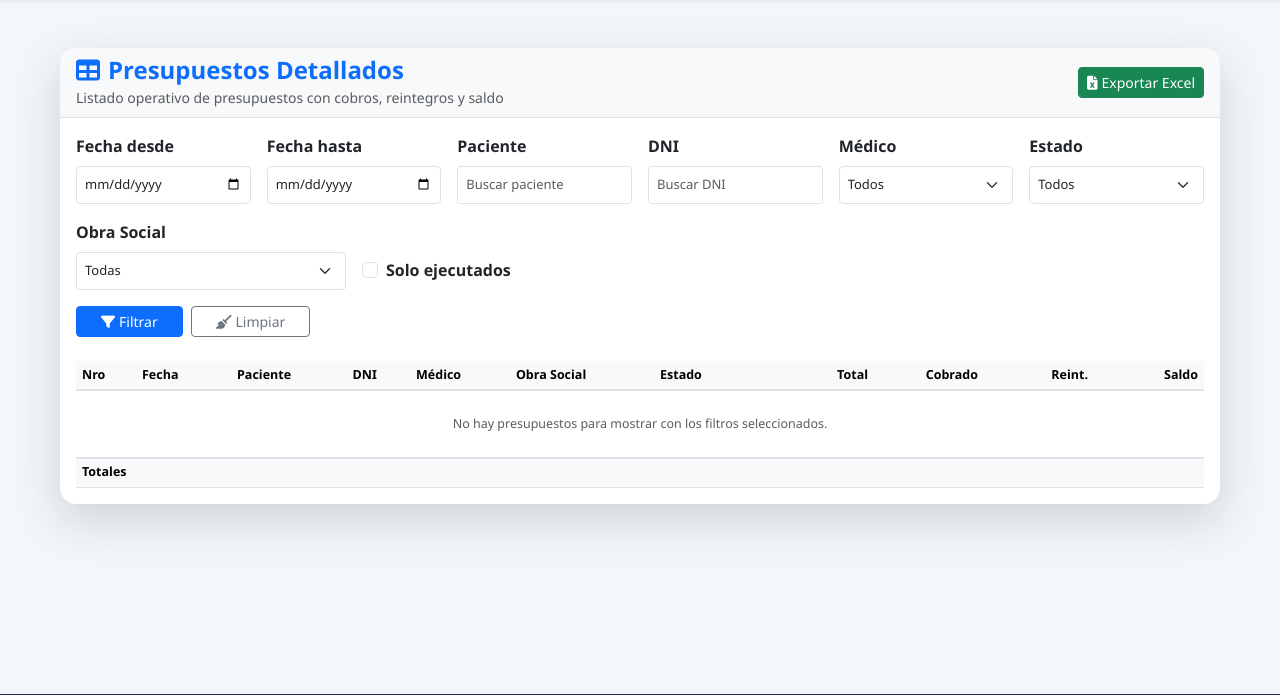
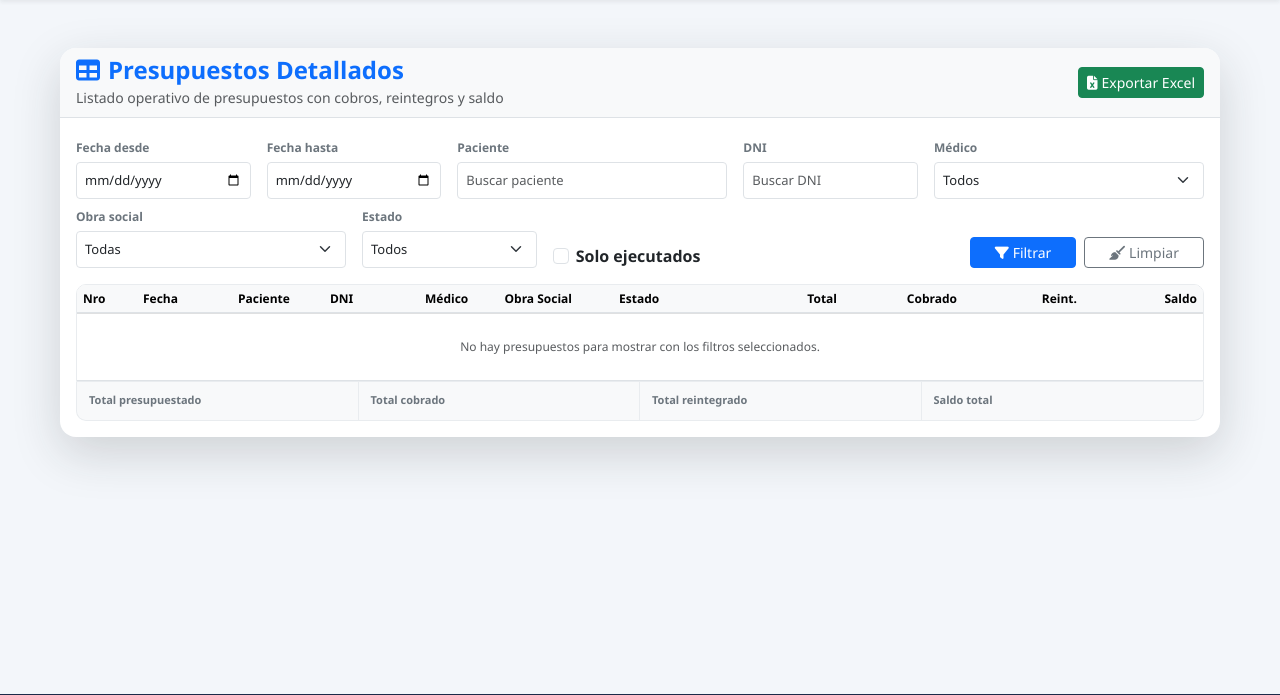
Before and after one commit to alexisguantay12/sistemas, a Django app: template templates/presupuestos/reportes/presupuestos_detallado.html in a window 1280 px wide. Shown: the part 62-757 px from the top of the page. Run offline with Django 3.2, Linux system fonts and the light colour scheme; the template is opened without the code that fills it, so the values that code supplies are empty; some libraries are stand-ins or nearby versions.

Commit message:
Reportes Presupuestos

```diff
--- a/templates/presupuestos/reportes/presupuestos_detallado.html
+++ b/templates/presupuestos/reportes/presupuestos_detallado.html
@@ -3,6 +3,24 @@
 
 {% block content %}
 <style>
+    .card-reporte {
+        border-radius: 16px;
+        overflow: hidden;
+    }
+
+    .filtros-reporte .form-control,
+    .filtros-reporte .form-select {
+        font-size: 13px;
+        min-height: 37px;
+    }
+
+    .filtros-reporte .form-label {
+        font-size: 12px;
+        margin-bottom: 5px;
+        color: #6c757d;
+        font-weight: 600;
+    }
+
     .tabla-reporte td,
     .tabla-reporte th {
         font-size: 12.5px;
@@ -12,10 +30,11 @@
 
     .tabla-reporte thead th {
         white-space: nowrap;
-    }
-
-    .tabla-reporte .text-nowrap {
-        white-space: nowrap;
+        position: sticky;
+        top: 0;
+        z-index: 2;
+        background: #f8f9fa;
+        box-shadow: inset 0 -1px 0 #dee2e6;
     }
 
     .badge-estado {
@@ -24,36 +43,63 @@
         border-radius: 0.5rem;
     }
 
-    .card-reporte {
-        border-radius: 16px;
-        overflow: hidden;
+    .tabla-scroll {
+        max-height: 62vh;
+        overflow-y: auto;
+        border: 1px solid #e9ecef;
+        border-radius: 10px 10px 0 0;
     }
 
-    .filtros-reporte .form-control,
-    .filtros-reporte .form-select {
-        font-size: 13px;
-        min-height: 38px;
+    .totales-fijos {
+        border: 1px solid #e9ecef;
+        border-top: 0;
+        border-radius: 0 0 10px 10px;
+        background: #f8f9fa;
     }
 
-    .tabla-scroll {
-        max-height: 70vh;
-        overflow-y: auto;
+    .totales-fijos .item-total {
+        padding: 10px 12px;
+        border-right: 1px solid #e9ecef;
     }
 
-    .tabla-scroll thead th {
-        position: sticky;
-        top: 0;
-        z-index: 2;
-        background: #f8f9fa;
-        box-shadow: inset 0 -1px 0 #dee2e6;
+    .totales-fijos .item-total:last-child {
+        border-right: 0;
     }
 
-    .tfoot-reporte td {
-        position: sticky;
-        bottom: 0;
-        background: #f8f9fa;
-        box-shadow: inset 0 1px 0 #dee2e6;
-        z-index: 1;
+    .totales-fijos .titulo-total {
+        font-size: 11px;
+        color: #6c757d;
+        font-weight: 600;
+        display: block;
+        margin-bottom: 2px;
+    }
+
+    .totales-fijos .valor-total {
+        font-size: 13px;
+        font-weight: 700;
+        white-space: nowrap;
+    }
+
+    .acciones-filtros {
+        display: flex;
+        gap: 8px;
+        align-items: end;
+        justify-content: end;
+    }
+
+    .checkbox-wrap {
+        display: flex;
+        align-items: center;
+        gap: 7px;
+        min-height: 37px;
+        padding-top: 25px;
+    }
+
+    @media (max-width: 1400px) {
+        .tabla-reporte td,
+        .tabla-reporte th {
+            font-size: 12px;
+        }
     }
 </style>
 
@@ -75,37 +121,38 @@
 
         <div class="card-body">
 
-            <!-- FILTROS -->
-            <form method="get" class="row g-3 mb-4 filtros-reporte">
+            <form method="get" class="filtros-reporte mb-3">
 
+                <!-- FILA 1 -->
+                <div class="row g-3 align-items-end mb-1">
                     <div class="col-md-2">
-                    <label class="form-label fw-semibold">Fecha desde</label>
+                        <label class="form-label">Fecha desde</label>
                         <input type="date" name="fecha_desde" class="form-control form-control-sm"
                                value="{{ request.GET.fecha_desde }}">
                     </div>
 
                     <div class="col-md-2">
-                    <label class="form-label fw-semibold">Fecha hasta</label>
+                        <label class="form-label">Fecha hasta</label>
                         <input type="date" name="fecha_hasta" class="form-control form-control-sm"
                                value="{{ request.GET.fecha_hasta }}">
                     </div>
 
-                <div class="col-md-2">
-                    <label class="form-label fw-semibold">Paciente</label>
+                    <div class="col-md-3">
+                        <label class="form-label">Paciente</label>
                         <input type="text" name="paciente" placeholder="Buscar paciente"
                                class="form-control form-control-sm"
                                value="{{ request.GET.paciente }}">
                     </div>
 
                     <div class="col-md-2">
-                    <label class="form-label fw-semibold">DNI</label>
+                        <label class="form-label">DNI</label>
                         <input type="text" name="dni" placeholder="Buscar DNI"
                                class="form-control form-control-sm"
                                value="{{ request.GET.dni }}">
                     </div>
 
-                <div class="col-md-2">
-                    <label class="form-label fw-semibold">Médico</label>
+                    <div class="col-md-3">
+                        <label class="form-label">Médico</label>
                         <select name="medico" class="form-select form-select-sm">
                             <option value="">Todos</option>
                             {% for m in medicos %}
@@ -115,19 +162,12 @@
                             {% endfor %}
                         </select>
                     </div>
-
-                <div class="col-md-2">
-                    <label class="form-label fw-semibold">Estado</label>
-                    <select name="estado" class="form-select form-select-sm">
-                        <option value="">Todos</option>
-                        {% for v, l in estados %}
-                            <option value="{{ v }}" {% if request.GET.estado == v %}selected{% endif %}>{{ l }}</option>
-                        {% endfor %}
-                    </select>
                 </div>
 
+                <!-- FILA 2 -->
+                <div class="row g-3 align-items-end">
                     <div class="col-md-3">
-                    <label class="form-label fw-semibold">Obra Social</label>
+                        <label class="form-label">Obra social</label>
                         <select name="obra_social" class="form-select form-select-sm">
                             <option value="">Todas</option>
                             {% for o in obras_sociales %}
@@ -138,17 +178,28 @@
                         </select>
                     </div>
 
-                <div class="col-md-3 d-flex align-items-end">
-                    <div class="form-check mb-2">
-                        <input class="form-check-input" type="checkbox" name="solo_ejecutados" value="1"
+                    <div class="col-md-2">
+                        <label class="form-label">Estado</label>
+                        <select name="estado" class="form-select form-select-sm">
+                            <option value="">Todos</option>
+                            {% for v, l in estados %}
+                                <option value="{{ v }}" {% if request.GET.estado == v %}selected{% endif %}>{{ l }}</option>
+                            {% endfor %}
+                        </select>
+                    </div>
+
+                    <div class="col-md-2">
+                        <div class="checkbox-wrap">
+                            <input class="form-check-input mt-0" type="checkbox" name="solo_ejecutados" value="1"
                                    id="soloEjecutados" {% if request.GET.solo_ejecutados %}checked{% endif %}>
-                        <label class="form-check-label fw-semibold" for="soloEjecutados">
+                            <label class="form-check-label fw-semibold mb-0" for="soloEjecutados">
                                 Solo ejecutados
                             </label>
                         </div>
                     </div>
 
-                <div class="col-12 d-flex gap-2">
+                    <div class="col-md-5">
+                        <div class="acciones-filtros">
                             <button class="btn btn-primary btn-sm px-4">
                                 <i class="fas fa-filter me-1"></i>Filtrar
                             </button>
@@ -157,9 +208,10 @@
                                 <i class="fas fa-broom me-1"></i>Limpiar
                             </a>
                         </div>
+                    </div>
+                </div>
             </form>
 
-            <!-- TABLA -->
             <div class="tabla-scroll">
                 <div class="table-responsive">
                     <table class="table table-hover align-middle table-sm tabla-reporte mb-0">
@@ -168,14 +220,14 @@
                                 <th style="width: 60px;">Nro</th>
                                 <th style="width: 95px;">Fecha</th>
                                 <th>Paciente</th>
-                                <th>DNI</th>
-                                <th class="text-nowrap">Médico</th>
+                                <th style="width: 95px;">DNI</th>
+                                <th>Médico</th>
                                 <th>Obra Social</th>
                                 <th style="width: 110px;">Estado</th>
-                                <th class="text-end" style="width: 110px;">Total</th>
-                                <th class="text-end" style="width: 110px;">Cobrado</th>
-                                <th class="text-end" style="width: 110px;">Reint.</th>
-                                <th class="text-end" style="width: 110px;">Saldo</th>
+                                <th class="text-end" style="width: 120px;">Total</th>
+                                <th class="text-end" style="width: 120px;">Cobrado</th>
+                                <th class="text-end" style="width: 120px;">Reint.</th>
+                                <th class="text-end" style="width: 120px;">Saldo</th>
                             </tr>
                         </thead>
 
@@ -222,19 +274,30 @@
                             </tr>
                             {% endfor %}
                         </tbody>
+                    </table>
+                </div>
+            </div>
 
-                        <tfoot class="table-light fw-bold tfoot-reporte">
-                            <tr>
-                                <td colspan="7">Totales</td>
-                                <td class="text-end text-nowrap">{{ total_presupuestado|moneda_ar }}</td>
-                                <td class="text-end text-success text-nowrap">{{ total_cobrado|moneda_ar }}</td>
-                                <td class="text-end text-warning text-nowrap">{{ total_reintegrado|moneda_ar }}</td>
-                                <td class="text-end text-nowrap {% if saldo_total > 0 %}text-danger{% else %}text-success{% endif %}">
+            <div class="totales-fijos">
+                <div class="row g-0 text-center text-md-start">
+                    <div class="col-md-3 item-total">
+                        <span class="titulo-total">Total presupuestado</span>
+                        <span class="valor-total text-primary">{{ total_presupuestado|moneda_ar }}</span>
+                    </div>
+                    <div class="col-md-3 item-total">
+                        <span class="titulo-total">Total cobrado</span>
+                        <span class="valor-total text-success">{{ total_cobrado|moneda_ar }}</span>
+                    </div>
+                    <div class="col-md-3 item-total">
+                        <span class="titulo-total">Total reintegrado</span>
+                        <span class="valor-total text-warning">{{ total_reintegrado|moneda_ar }}</span>
+                    </div>
+                    <div class="col-md-3 item-total">
+                        <span class="titulo-total">Saldo total</span>
+                        <span class="valor-total {% if saldo_total > 0 %}text-danger{% else %}text-success{% endif %}">
                             {{ saldo_total|moneda_ar }}
-                                </td>
-                            </tr>
-                        </tfoot>
-                    </table>
+                        </span>
+                    </div>
                 </div>
             </div>
 
```
Also changed, not shown: applications/presupuestos/views.py (+7 -5 lines). Lines whose indentation alone changed are shown as unchanged.
